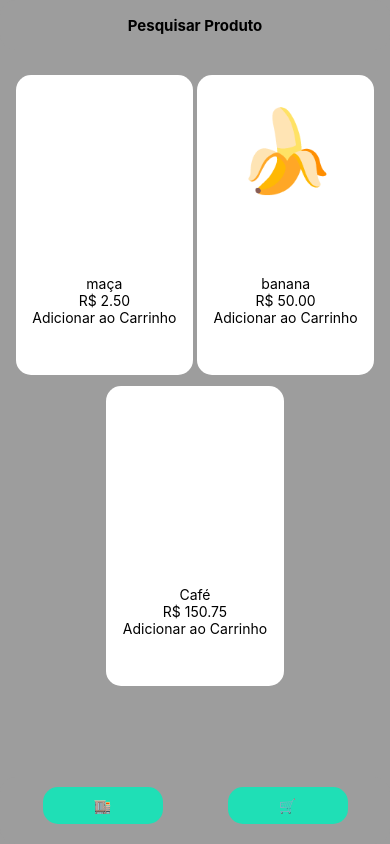
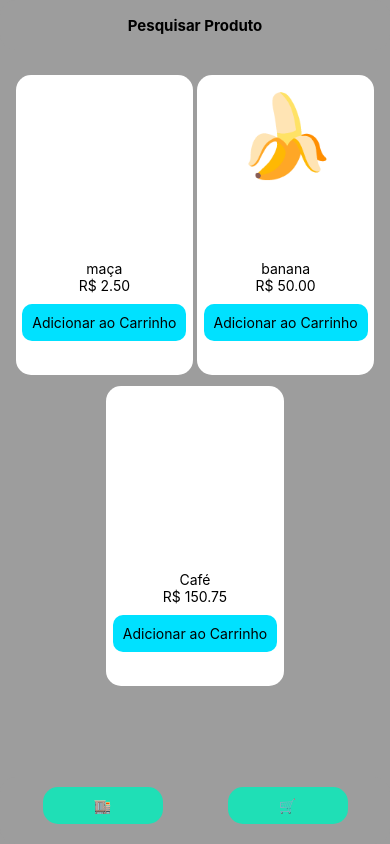
Before and after one commit to ErickDsBR/React-Native-Project, a React Native app: screen / in a window 390 px wide. Built offline with nearby package versions, Linux system fonts and the light colour scheme.

Commit message:
uppdates

```diff
--- a/App.js
+++ b/App.js
@@ -3,7 +3,7 @@
 //* criar um pasta separar o codigo de funções e componentes um arquivo que guarda a lista como um bd e um para as funçoes e paginas do app com coisas relacionadas a interface e coisas a mais de um mercado!!
 
 import React, { useState } from "react";
-import { TextInput, Modal, Button, StyleSheet, Text, View, TouchableOpacity, ScrollView } from "react-native";
+import { TextInput, Modal, StyleSheet, Text, View, TouchableOpacity, ScrollView } from "react-native";
 import { SafeAreaView, SafeAreaProvider } from "react-native-safe-area-context";
 //!!.............................................
 
@@ -51,6 +51,13 @@ export default function App() {
     setProdutos([...produtos, novoProduto]);
     setModalVisible(false);
   };
+  const adicionarAoCarrinho = (produtos) => {
+    setcart([...cart, produto]);
+  };
+  const filterarProdutos = {
+    // Função para filtrar produtos (a ser implementada)
+
+  };
 
   return (
     <SafeAreaProvider>
@@ -67,7 +74,7 @@ export default function App() {
                 </View>
                 <Text>{produto.nome}</Text>
                 <Text>R$ {produto.valor.toFixed(2)}</Text>
-                <TouchableOpacity style={styles.addcart} onPress={() => { }}>
+                <TouchableOpacity style={styles.addcart} onPress={() => adicionarAoCarrinho()}>
                   <Text>Adicionar ao Carrinho</Text>
                 </TouchableOpacity>
               </View>
@@ -124,16 +131,31 @@ export default function App() {
           visible={carrinho}
           onRequestClose={() => setCarrinho(false)}
         >
-          <SafeAreaView style={styles.modalContainer}>
+          <SafeAreaView style={styles.modalcartContainer}>
             <View style={styles.cartView}>
-              <Text style={styles.cartheader} >Carrinho</Text>
+              <View style={styles.headercart}>
+                <Text style={styles.cartheader} >Carrinho</Text>
+              </View>
+              <View style={styles.cart_produtos} >
+                {cart.map((cart_products) => (
+                  <View key={cart.id}>
+                    <Text>{cart_products.nome}</Text>
+                    <Text>R$ {cart_products.valor}</Text>
+                    <TouchableOpacity style={styles.remove_cart}>
+                      <Text>Remover</Text>
+                    </TouchableOpacity>
+                  </View>
+                ))}
+              </View>
+            <View style={styles.close_cart}>
               <TouchableOpacity style={styles.botao} onPress={() => setCarrinho(false)}>
                 <Text>Fechar</Text>
               </TouchableOpacity>
             </View>
-          </SafeAreaView>
-        </Modal>
+          </View>
       </SafeAreaView>
+    </Modal>
+      </SafeAreaView >
 
     </SafeAreaProvider >
   );
@@ -262,8 +284,25 @@ const styles = StyleSheet.create({
     backgroundColor: "#1fdfb6ff",
     alignItems: "center",
   },
-
-
+  addcart: {
+    backgroundColor: "#00e1ffff",
+    padding: 10,
+    borderRadius: 10,
+    marginTop: 10,
+  },
+  modalcartContainer: {
+    flex: 1,
+  },
+  headercart: {
+    alignItems: "center",
+    justifyContent: "center",
+    marginBottom: 20,
+  },
+  cartheader: {
+    fontSize: 25,
+    fontWeight: "bold",
+    marginBottom: 20,
+  },
 
 
 });
```
